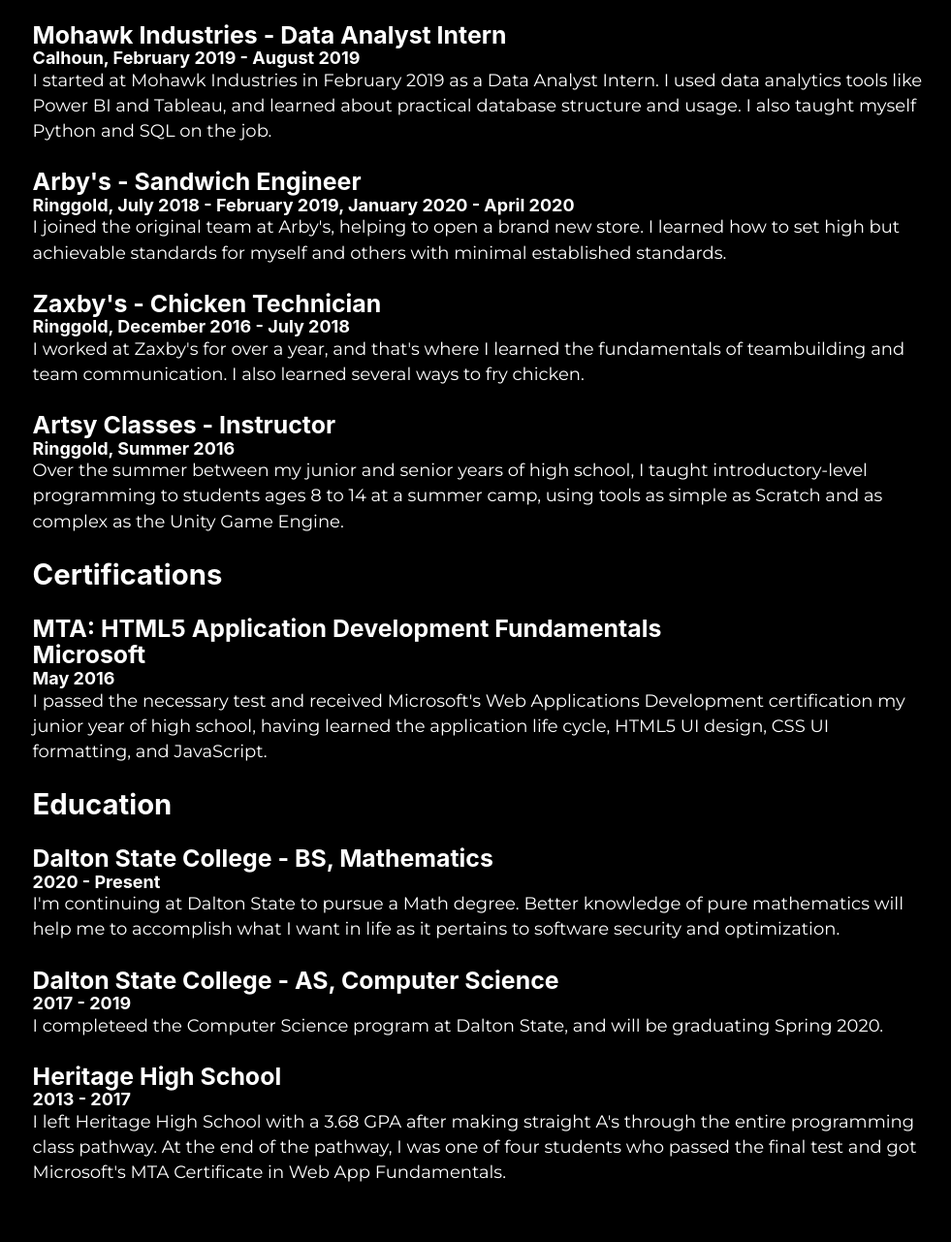
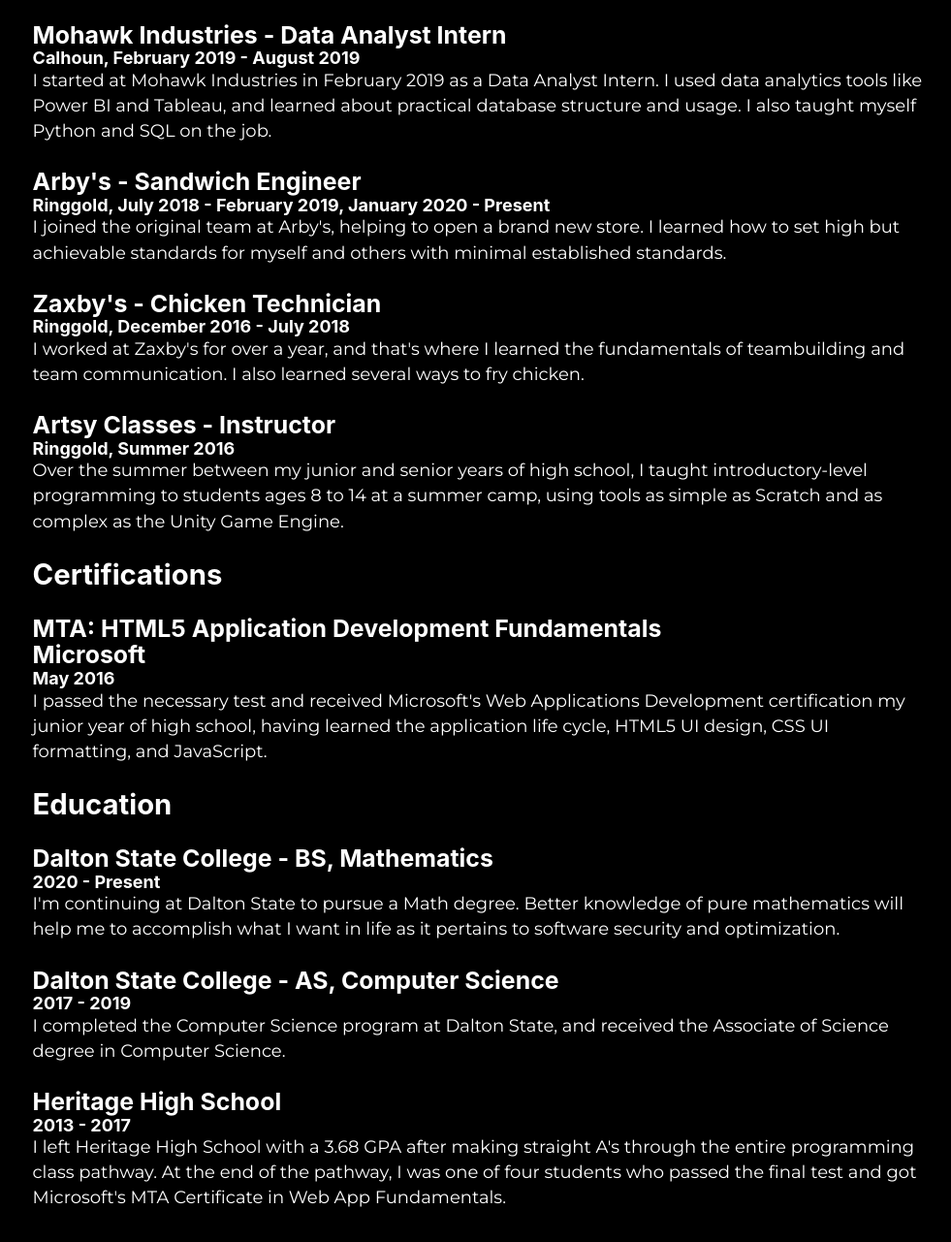
Before and after one commit to wxlfe/wxlfe, a Gatsby site: page /about in a window 1280 px wide. Shown: the part 465-1746 px from the top of the page at 97% size, without its empty margins (146-1127 px from the left). Built offline with nearby package versions, Linux system fonts and the light colour scheme; Gatsby itself is replaced by a stand-in of ours.

Commit message:
Update about.js

```diff
--- a/src/pages/about.js
+++ b/src/pages/about.js
@@ -51,7 +51,7 @@
                 I started at Mohawk Industries in February 2019 as a Data Analyst Intern. I used data analytics tools like Power BI and Tableau, and learned about practical database structure and usage. I also taught myself Python and SQL on the job.
             </p>
             <h3 style={{ marginBottom: '0' }}>Arby's - Sandwich Engineer</h3>
-            <h4 style={{ marginBottom: '0' }}>Ringgold, July 2018 - February 2019, January 2020 - April 2020</h4>
+            <h4 style={{ marginBottom: '0' }}>Ringgold, July 2018 - February 2019, January 2020 - Present</h4>
             <p>
                 I joined the original team at Arby's, helping to open a brand new store. I learned how to set high but achievable standards for myself and others with minimal established standards.
             </p>
@@ -86,7 +86,7 @@
             <h3 style={{ marginBottom: '0' }}>Dalton State College - AS, Computer Science</h3>
             <h4 style={{ marginBottom: '0' }}>2017 - 2019</h4>
             <p>
-                I completeed the Computer Science program at Dalton State, and will be graduating Spring 2020.
+                I completed the Computer Science program at Dalton State, and received the Associate of Science degree in Computer Science.
             </p>
             <h3 style={{ marginBottom: '0' }}>Heritage High School</h3>
             <h4 style={{ marginBottom: '0' }}>2013 - 2017</h4>
```
